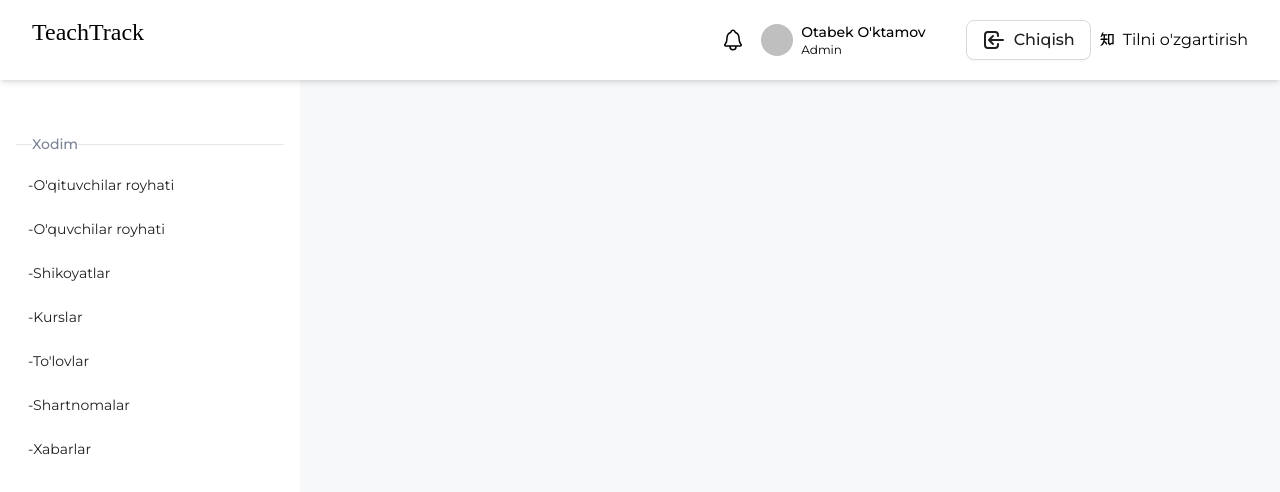
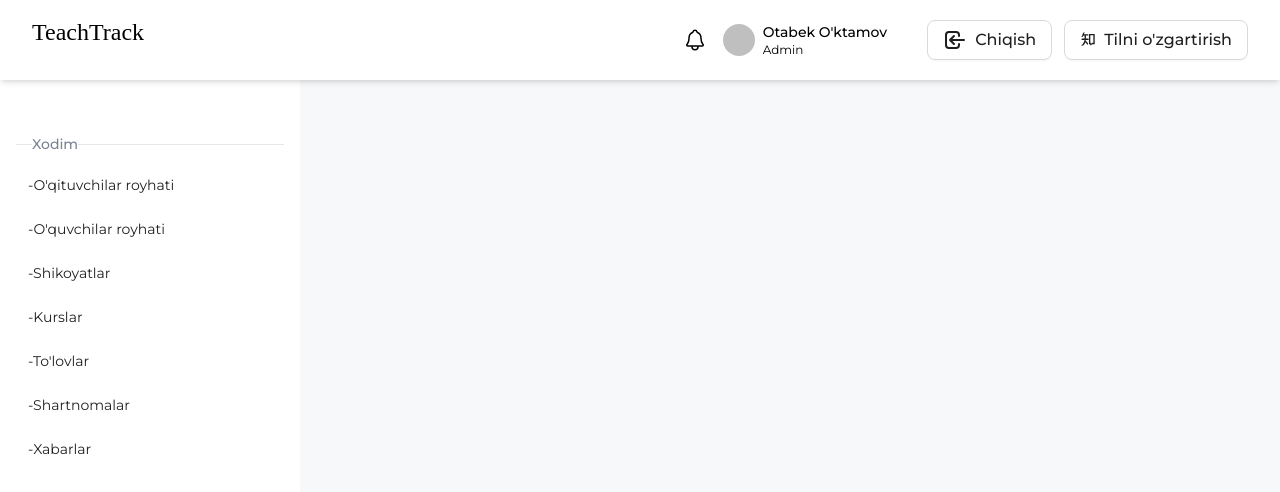
Before and after one commit to TeachTrack/teachtrack, a React (Vite) app: page /dashboard in a window 1280 px wide. Shown: the top 492 px of the page. Built offline with nearby package versions, Linux system fonts and the light colour scheme; a web font is replaced by a local one.

Commit message:
TEA-29: Change button design for language

```diff
--- a/src/components/dashboard/header/header.tsx
+++ b/src/components/dashboard/header/header.tsx
@@ -23,7 +23,9 @@ const Header = () => {
           <Button className="ml-8 font-medium" size="large">
             <HiOutlineLogin className="text-2xl " /> {t("common.log_out")}
           </Button>
-          <ChangeLanguage />
+          <Button className="ml-1 font-medium" size="large">
+            <ChangeLanguage />
+          </Button>
         </div>
       </div>
     </div>
```
